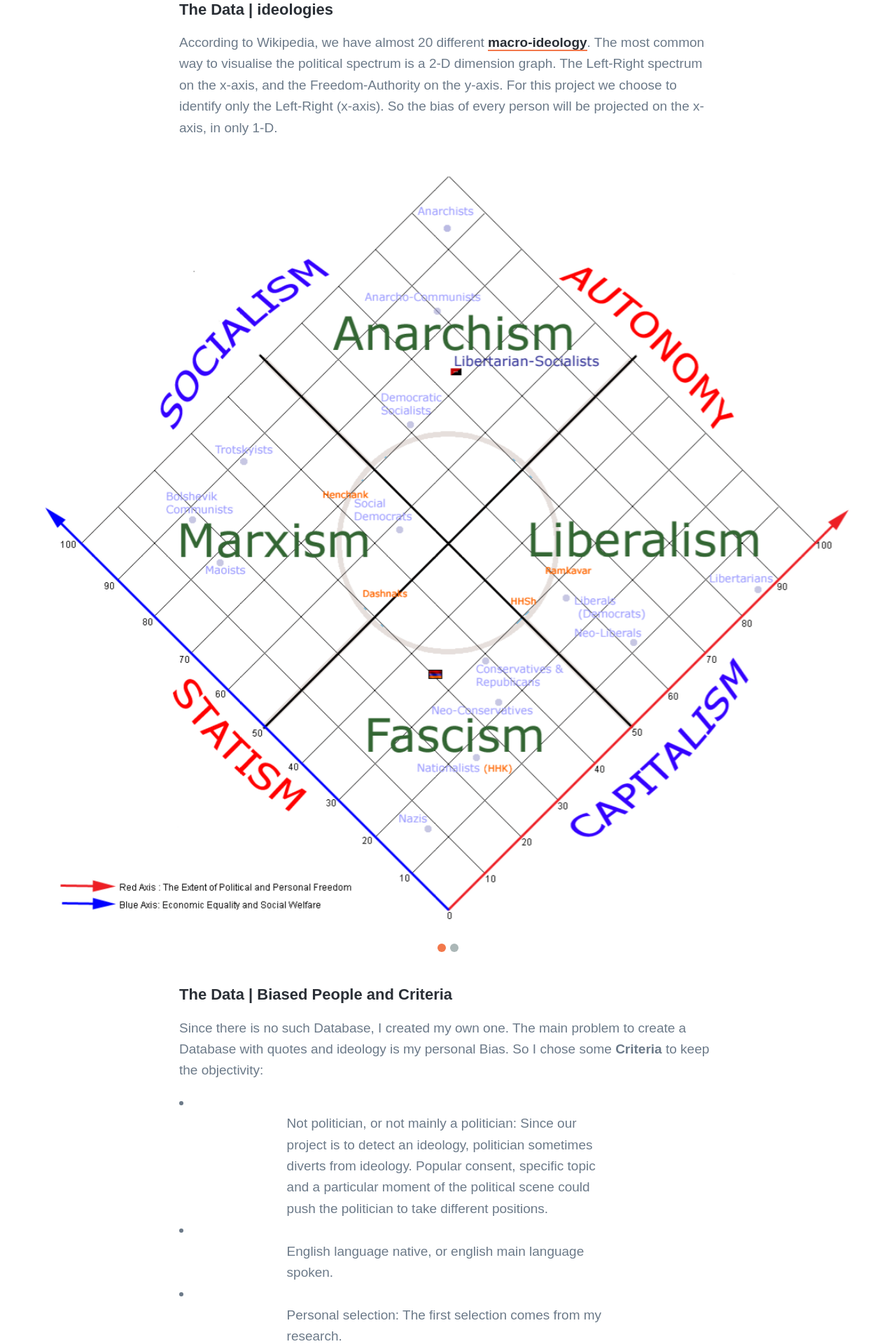
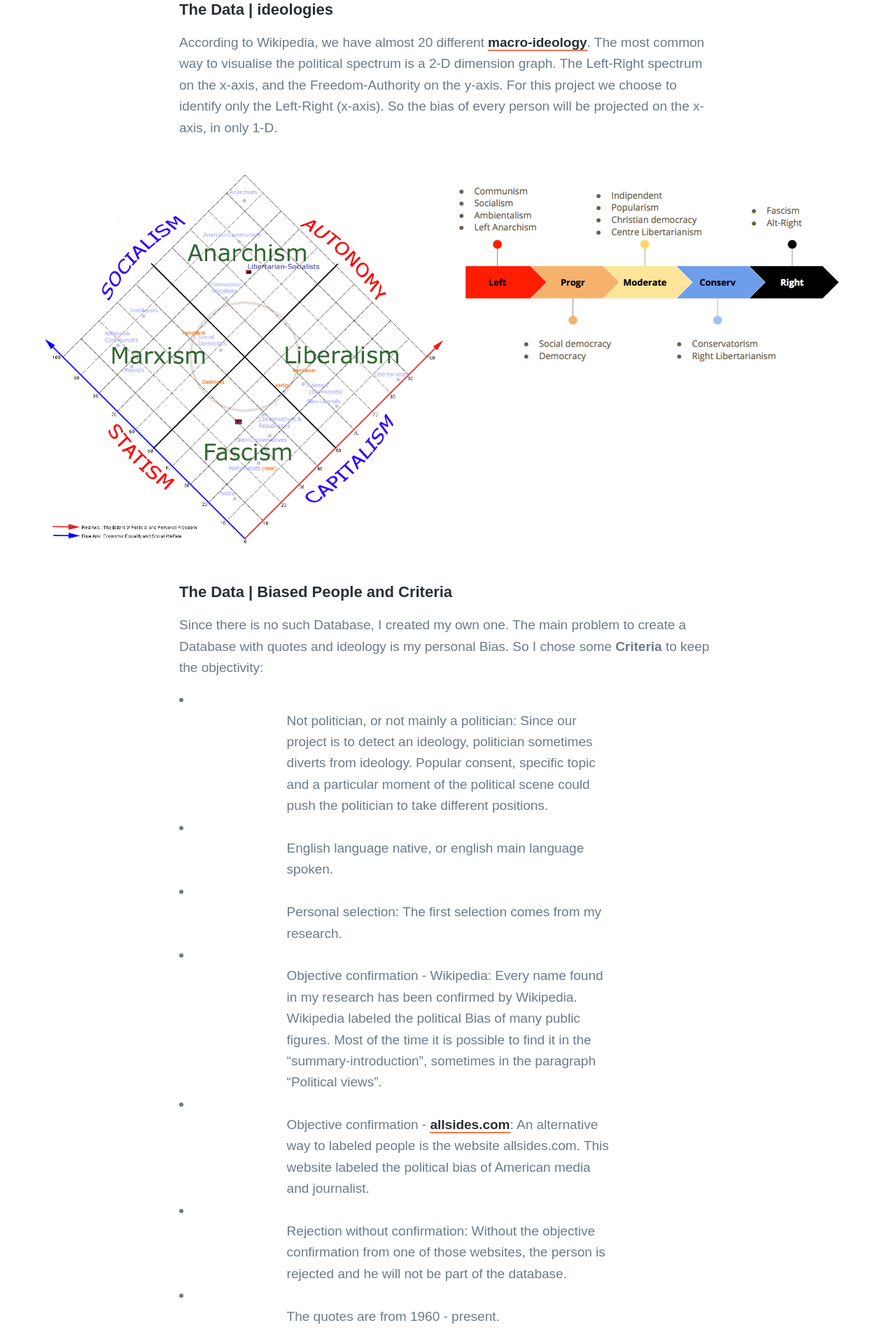
Before and after one commit to enrico-cascavilla/enrico-cascavilla.github.io, a Jekyll site: the page built from _projects/2018-06-30-ideology-detection.md, in a window 1280 px wide. Shown: the part 1948-3868 px from the top of the page at 70% size. Built offline with Jekyll 4.4.1, drawn with Linux system fonts in a browser that asks for light colours; nearby versions of some CDN libraries; some web fonts are replaced.

Commit message:
portfolio name

```diff
--- a/_projects/2018-06-30-ideology-detection.md
+++ b/_projects/2018-06-30-ideology-detection.md
@@ -36,7 +36,7 @@
 According to Wikipedia, we have almost 20 different [macro-ideology](https://en.wikipedia.org/wiki/List_of_political_ideologies). The most common way to visualise the political spectrum is a 2-D dimension graph.
 The Left-Right spectrum on the x-axis, and the Freedom-Authority on the y-axis. For this project we choose to identify only the Left-Right (x-axis). So the bias of every person will be projected on the x-axis, in only 1-D.
 
-<div class="gallery" data-columns="1">
+<div class="gallery" data-columns="2">
 	<img src="/images/projects/ideology/geography-of-political-ideology.png">
 	<img src="/images/projects/ideology/left_right.png">
 </div>
```
